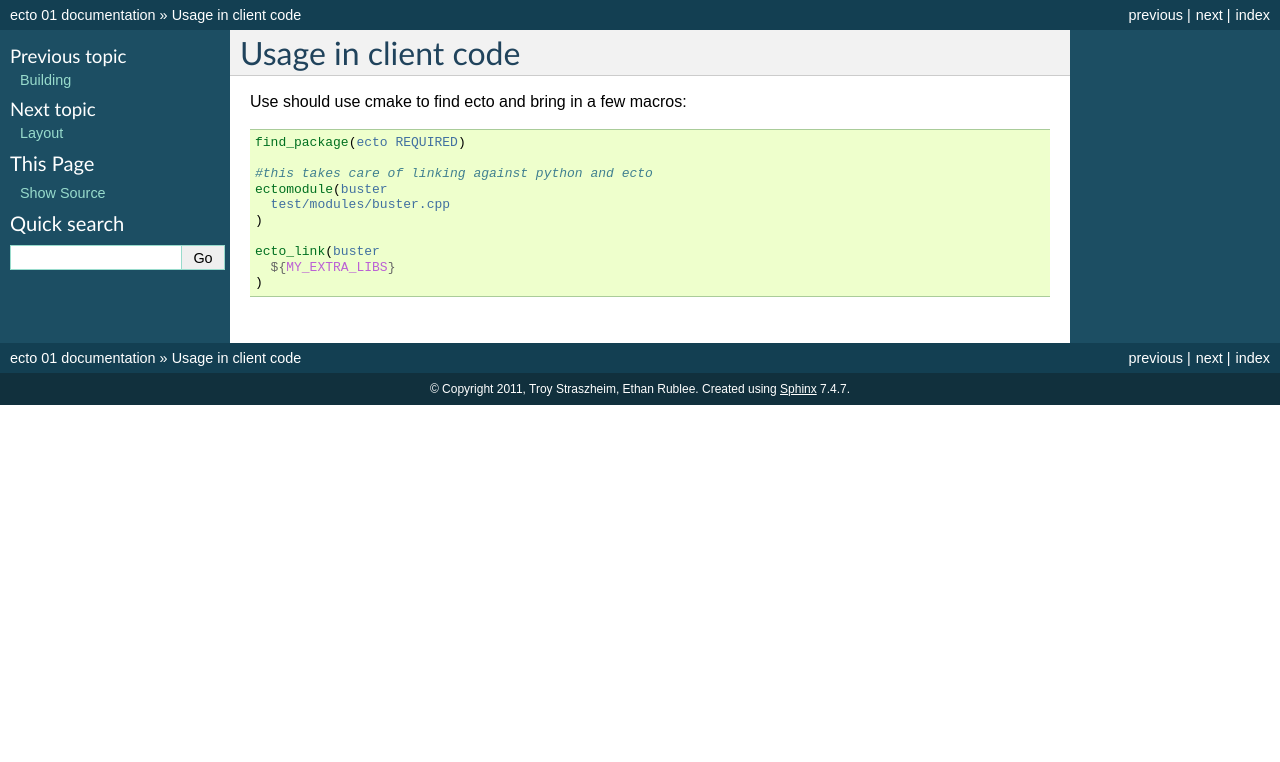
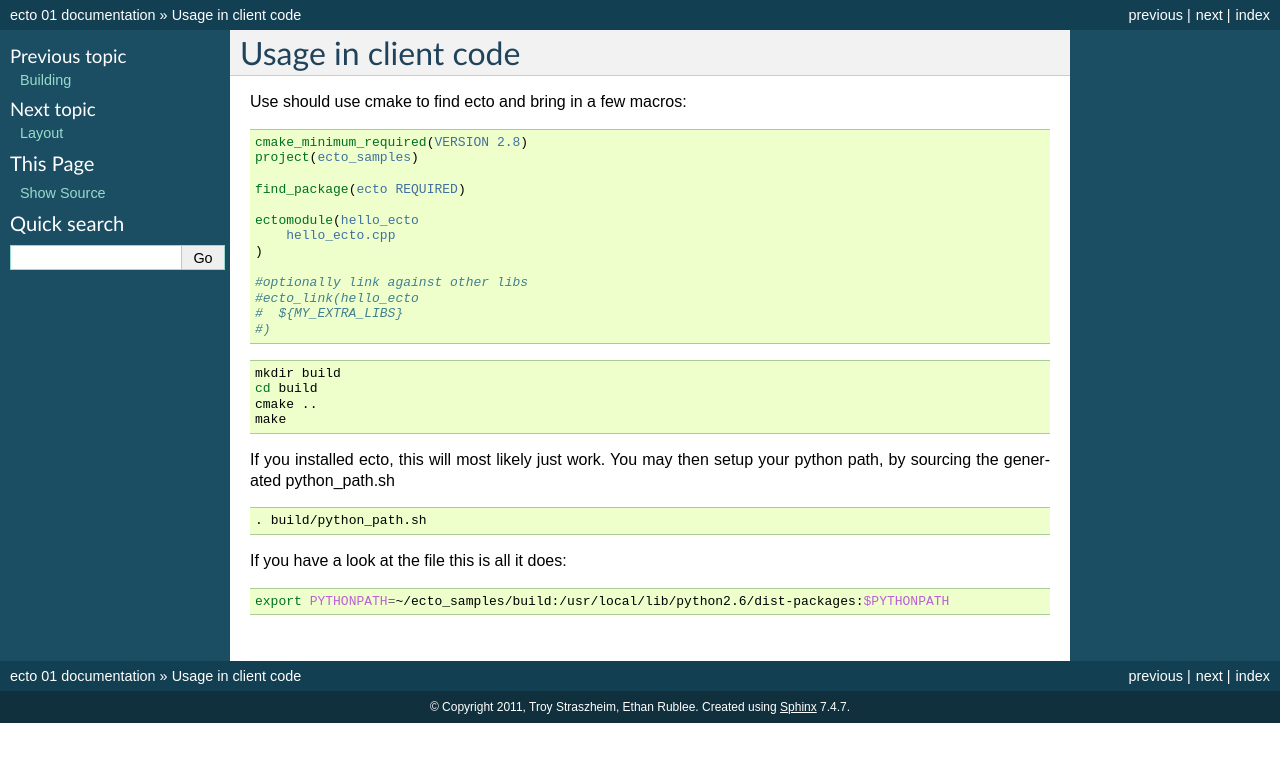
Before and after one commit to plasmodic/ecto, a Sphinx documentation site: the page built from doc/source/client_usage.rst, in a window 1280 px wide. Shown: the top 762 px of the page. Built offline with Sphinx 7.4.7, drawn with Linux system fonts in a browser that asks for light colours; formulas are drawn with MathJax 3; pages that are not in the unit, such as notebooks, are missing from menus.

Commit message:
Getting stuffs working again on the python side. Also working on docs.

```diff
--- a/doc/source/client_usage.rst
+++ b/doc/source/client_usage.rst
@@ -5,13 +5,37 @@ Use should use cmake to find ecto and bring in a few macros:
 
 .. code-block:: cmake
 
+  cmake_minimum_required(VERSION 2.8)
+  project(ecto_samples)
+
   find_package(ecto REQUIRED)
 
-  #this takes care of linking against python and ecto
-  ectomodule(buster
-    test/modules/buster.cpp
+  ectomodule(hello_ecto
+      hello_ecto.cpp
   )
 
-  ecto_link(buster
-    ${MY_EXTRA_LIBS}
-  )
+  #optionally link against other libs
+  #ecto_link(hello_ecto
+  #  ${MY_EXTRA_LIBS}
+  #)
+
+.. code-block:: sh
+
+  mkdir build
+  cd build
+  cmake ..
+  make
+
+
+If you installed ecto, this will most likely just work.
+You may then setup your python path, by sourcing the generated python_path.sh
+
+.. code-block:: sh
+
+  . build/python_path.sh
+
+If you have a look at the file this is all it does:
+
+.. code-block:: sh
+
+  export PYTHONPATH=~/ecto_samples/build:/usr/local/lib/python2.6/dist-packages:$PYTHONPATH
--- a/doc/source/conf.py
+++ b/doc/source/conf.py
@@ -25,7 +25,7 @@ import sys, os
 
 # Add any Sphinx extension module names here, as strings. They can be extensions
 # coming with Sphinx (named 'sphinx.ext.*') or your custom ones.
-extensions = ['sphinx.ext.autodoc', 'sphinx.ext.doctest', 'sphinx.ext.todo', 'sphinx.ext.coverage', 'sphinx.ext.pngmath', 'sphinx.ext.viewcode']
+extensions = ['sphinx.ext.autodoc', 'sphinx.ext.doctest', 'sphinx.ext.todo', 'sphinx.ext.coverage', 'sphinx.ext.pngmath', 'sphinx.ext.viewcode', 'sphinxtogithub']
 
 # Add any paths that contain templates here, relative to this directory.
 #templates_path = ['_templates']
```
Also changed, not shown: doc/source/building.rst (+25 -1 lines), doc/source/index.rst (+9 -8 lines), 9 other files.
